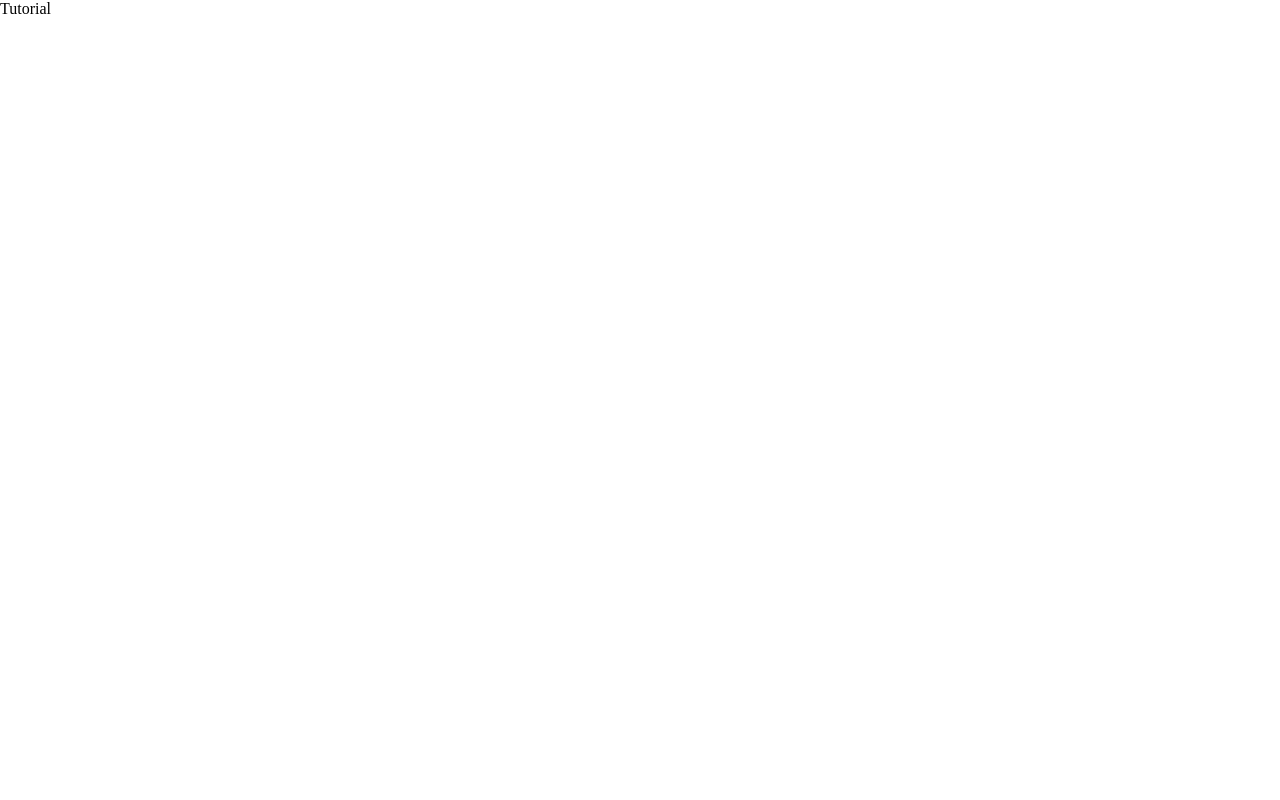
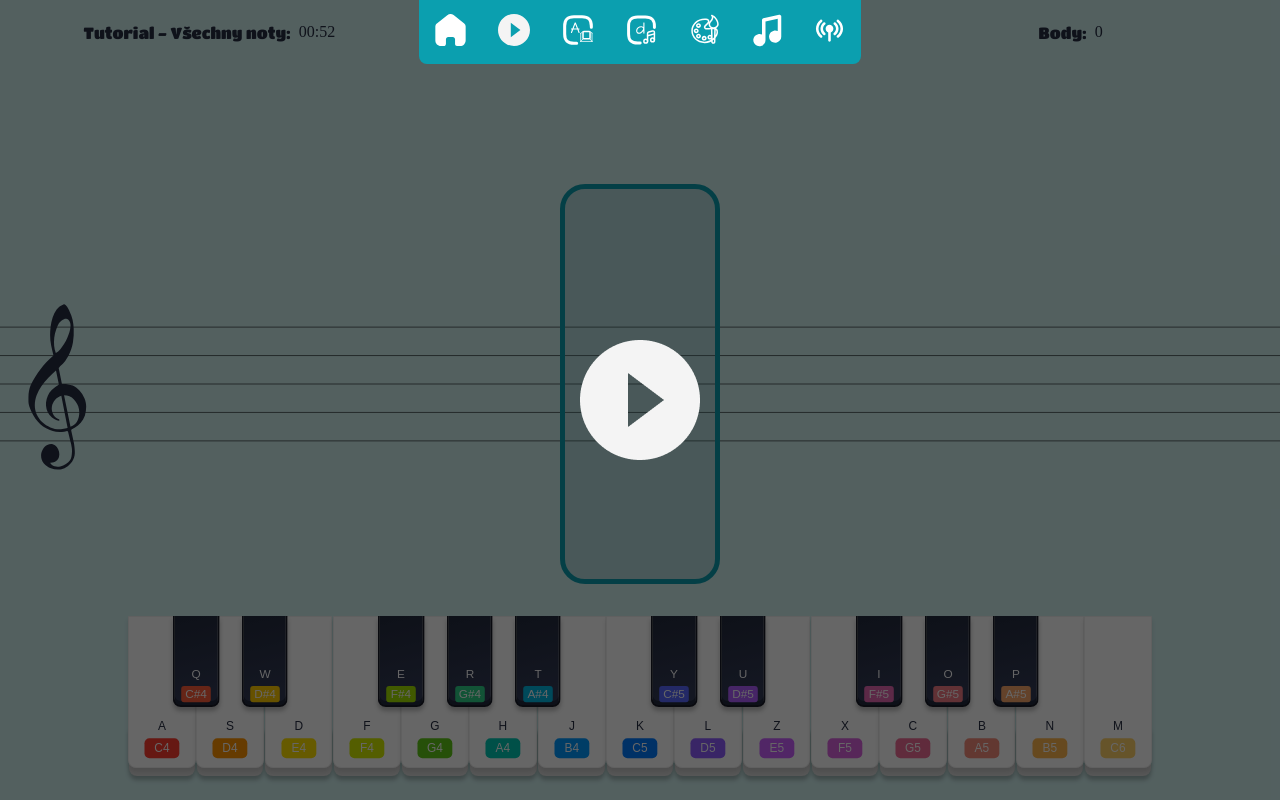
Before and after one commit to DenisaPolesna/piano, a React (Vite) app: page /tutorial in a window 1280 px wide. Built offline with nearby package versions, Linux system fonts and the light colour scheme; a web font is replaced by a local one.

Commit message:
Add mode proprs, Hide Timer, Load tutorial song

```diff
--- a/src/assets/songs/jsons/trening.json
+++ b/src/assets/songs/jsons/trening.json
@@ -1,7 +1,8 @@
 {
   "header": {
-    "title": "TRENING - Všechny noty",
+    "title": "Tutorial - Všechny noty",
     "img": "trenink.png",
+    "mode": "tutorial",
     "format": 1,
     "numTracks": 1,
     "ticksPerBeat": 480
--- a/src/components/GameLogic/GameLogic.jsx
+++ b/src/components/GameLogic/GameLogic.jsx
@@ -18,7 +18,7 @@ import ScoreFeedback from "../UI/ScoreFeedback/ScoreFeedback";
 import useNoteScoring from "../../hooks/useNoteScoring";
 import { isMobile } from "react-device-detect";
 
-const GameLogic = () => {
+const GameLogic = ({ mode }) => {
   const [notes, setNotes] = useState([]);
   const noteRefs = useRef({});
   const resumeTimeoutRef = useRef(null);
@@ -43,6 +43,28 @@ const GameLogic = () => {
   const [feedback, setFeedback] = useState("");
   const [midiInput, setMidiInput] = useState(null);
   const [restartBtnClicked, setIsRestartedClicked] = useState(false);
+
+  useEffect(() => {
+    if (mode === "tutorial") setIsMenuOpen(false);
+  }, []);
+
+  useEffect(() => {
+    if (mode === "tutorial") {
+      const tutorialSong = songList.filter(
+        (song) => song.header.mode === "tutorial",
+      );
+      if (tutorialSong.length === 0) return;
+      console.log(tutorialSong.length === 0);
+      handleRestart();
+      handleSongSelect(
+        tutorialSong[0].header.title,
+        tutorialSong[0].tracks[0].events,
+      );
+      //
+    }
+  }, [songList]);
+
+  console.log(notes);
 
   const toggleKeyBindLabels = () => setKeyBindLabelsVisible((prev) => !prev);
   const toggleNoteColors = () => setShowNoteColors((prev) => !prev);
@@ -251,16 +273,17 @@ const GameLogic = () => {
           onSongsMenuOpen={toggleSongsMenuOpen}
           isMenuOpen={isMenuOpen}
           onMidiInput={setMidiInput}
+          gameMode={mode}
         />
         <ScoreDetail score={score} />
       </div>
-
       <Timer
         totalTime={loadedSong?.totalTime}
         isPaused={isPaused}
         onSongCountDown={setsongTimeCountDown}
         isRestarted={isRestarted}
         onRestart={setIsRestarted}
+        gameMode={mode}
       />
       <NotesAnimation
         notes={notes}
@@ -289,6 +312,7 @@ const GameLogic = () => {
         onSongsMenuOpen={toggleSongsMenuOpenn}
         notesNum={loadedSong?.notes.length}
         restartBtnClicked={restartBtnClicked}
+        gameMode={mode}
       />
       {feedback !== "" && <ScoreFeedback feedback={feedback} />}
       {isMobile && !isMenuOpen && (
--- a/src/components/Timer/Timer.css
+++ b/src/components/Timer/Timer.css
@@ -19,6 +19,10 @@
   overflow: hidden;
 }
 
+.timer-container-disabled {
+  opacity: 0;
+}
+
 .timer-bar {
   background-color: var(--main-color-dark);
   height: 100%;
--- a/src/components/Timer/Timer.jsx
+++ b/src/components/Timer/Timer.jsx
@@ -8,6 +8,7 @@ const Timer = ({
   onSongCountDown,
   isRestarted,
   onRestart,
+  gameMode,
 }) => {
   const [currentFill, setCurrentFill] = useState(0);
   const [timePassed, setTimePassed] = useState(0);
@@ -55,7 +56,13 @@ const Timer = ({
 
   return (
     <div className="timer-wrapper">
-      <div className="timer-container">
+      <div
+        className={
+          gameMode === "tutorial"
+            ? "timer-container timer-container-disabled"
+            : "timer-container"
+        }
+      >
         <div className="timer-bar" style={{ width: `${currentFill}%` }}></div>
       </div>
     </div>
--- a/src/components/UI/NavBarMenu/NavBar/NavBar.jsx
+++ b/src/components/UI/NavBarMenu/NavBar/NavBar.jsx
@@ -27,6 +27,7 @@ const NavBar = ({
   onSongsMenuOpen,
   isMenuOpen,
   onMidiInput,
+  gameMode,
 }) => {
   return (
     <nav className="game-nav">
@@ -37,7 +38,9 @@ const NavBar = ({
         disabled={disabled}
         onPauseClick={onPauseClick}
       />
-      <RestartBtn onRestartClick={onRestartClick} disabled={disabled} />
+      {gameMode === "play" && (
+        <RestartBtn onRestartClick={onRestartClick} disabled={disabled} />
+      )}
       {isMobile ? null : (
         <KeyBindLabelBtn
           areKeyBindLabelsVisible={areKeyBindLabelsVisible}
--- a/src/components/UI/Overlays/OverlayScreens/OverlayScreens.jsx
+++ b/src/components/UI/Overlays/OverlayScreens/OverlayScreens.jsx
@@ -15,6 +15,7 @@ const OverlayScreens = ({
   onRestartClick,
   onSongsMenuOpen,
   notesNum,
+  gameMode,
   restartBtnClicked,
 }) => {
   const [showOverlay, setShowOverlay] = useState(false);
@@ -52,7 +53,7 @@ const OverlayScreens = ({
           <CountdownScreen duration={COUNTDOWN_DURATION} />
         </OverlayScreen>
       )}
-      {showOverlay && (
+      {gameMode === "play" && showOverlay && (
         <OverlayScreen>
           <div className="end-game-wrapper">
             <div>Konec hry.</div>
--- a/src/pages/PianoGamePage/PianoGamePage.jsx
+++ b/src/pages/PianoGamePage/PianoGamePage.jsx
@@ -2,7 +2,7 @@ import "./PianoGamePage.css";
 import GameLogic from "../../components/GameLogic/GameLogic";
 
 const PianoGamePage = (props) => {
-  return <GameLogic />;
+  return <GameLogic mode={"play"} />;
 };
 
 export default PianoGamePage;
--- a/src/pages/TutorialPage/TutorialPage.jsx
+++ b/src/pages/TutorialPage/TutorialPage.jsx
@@ -1,7 +1,8 @@
 import "./TutorialPage.css";
+import GameLogic from "../../components/GameLogic/GameLogic";
 
 const TutorialPage = () => {
-  return <div>Tutorial</div>;
+  return <GameLogic mode={"tutorial"} />;
 };
 
 export default TutorialPage;
```
